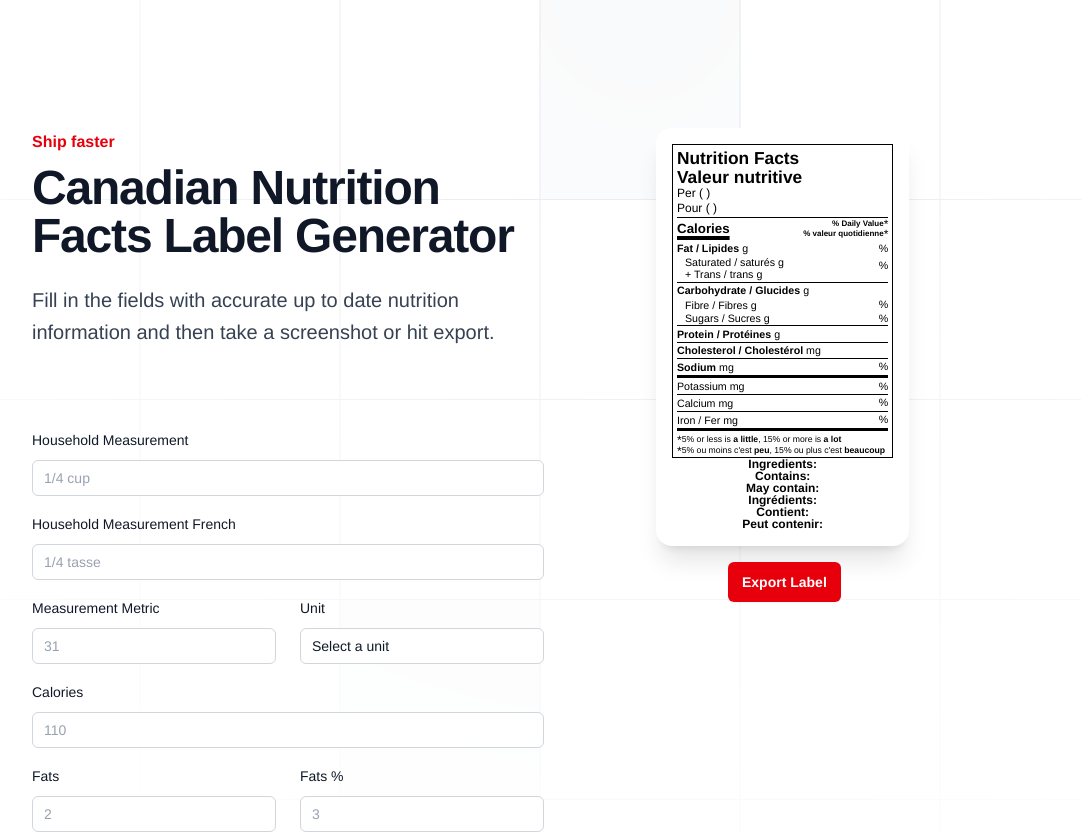
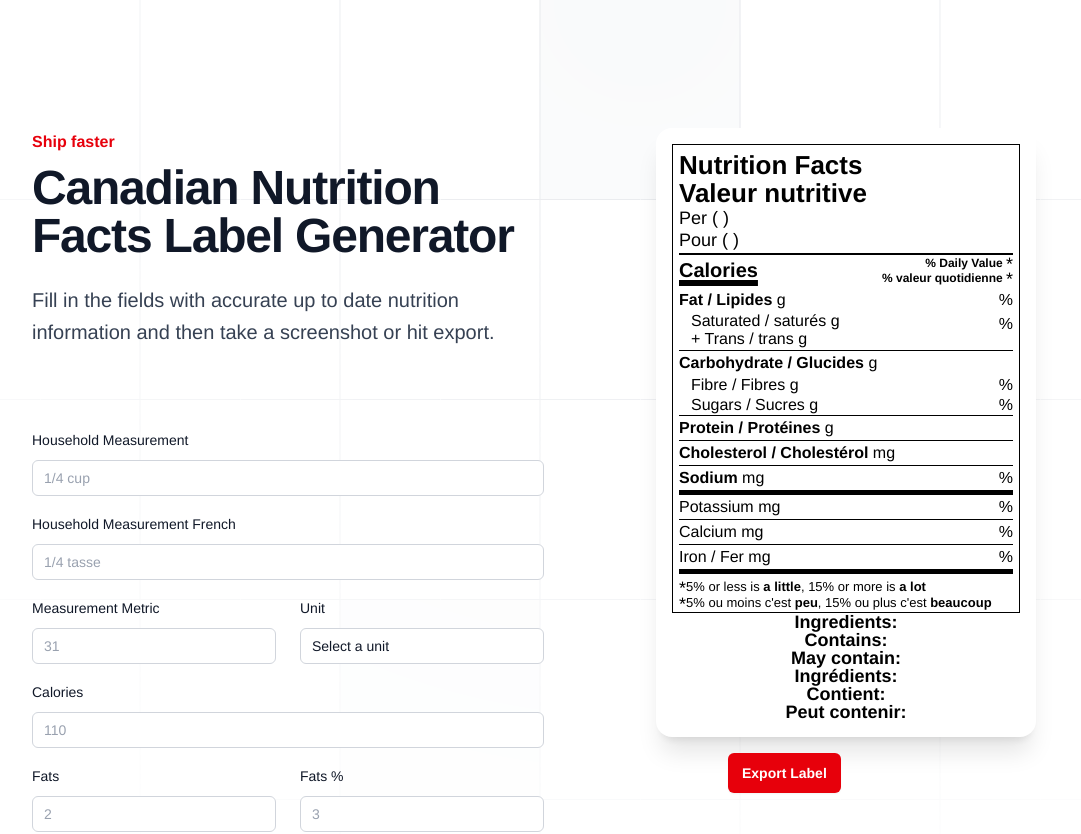
Before and after one commit to IsaiahPaget/freenutritionlabels, a Vue app: page / in a window 1280 px wide. Shown: the top 834 px of the page, without its empty margins (0-1081 px from the left). Built offline with nearby package versions, Linux system fonts and the light colour scheme.

Commit message:
making label larger

```diff
--- a/src/App.vue
+++ b/src/App.vue
@@ -92,138 +92,118 @@ const onDownload = async () => {
 						<h1 class="mt-2 text-4xl font-semibold tracking-tight text-pretty text-gray-900 sm:text-5xl">
 							Canadian Nutrition Facts Label Generator</h1>
 						<p class="mt-6 text-xl/8 text-gray-700">
-							Fill in the fields with accurate up to date nutrition information and then take a screenshot or hit export.
+							Fill in the fields with accurate up to date nutrition information and then take a screenshot
+							or hit export.
 						</p>
 					</div>
 				</div>
 			</div>
 			<div
 				class="-mt-12 -ml-12 p-12 lg:sticky lg:top-4 lg:col-start-2 lg:row-span-2 lg:row-start-1 lg:overflow-hidden">
-				<div id="nutritionlabel" class="w-[190pt] p-4 shadow-xl rounded-2xl bg-white">
-					<div class="border-[0.5pt] p-[3pt] leading-[10pt] text-[8pt]">
-						<h2 class="font-black text-[13pt] leading-[14pt]">Nutrition Facts</h2>
-						<h2 class="font-black text-[13pt] leading-[14pt]">Valeur nutritive</h2>
-						<p class="text-[9pt] leading-[11pt]">Per {{ measurement }} ({{ measurement_metric }} {{
+				<div id="nutritionlabel" class="w-[285pt] p-4 shadow-xl rounded-2xl bg-white">
+					<div class="border-[0.75pt] p-[4.5pt] leading-[15pt] text-[12pt]">
+						<h2 class="font-black text-[19.5pt] leading-[21pt]">Nutrition Facts</h2>
+						<h2 class="font-black text-[19.5pt] leading-[21pt]">Valeur nutritive</h2>
+						<p class="text-[13.5pt] leading-[16.5pt]">Per {{ measurement }} ({{ measurement_metric }} {{
 							measurement_unit }})</p>
-						<p class="text-[9pt] leading-[11pt]">Pour {{ measurement_fr }} ({{ measurement_metric }} {{
+						<p class="text-[13.5pt] leading-[16.5pt]">Pour {{ measurement_fr }} ({{ measurement_metric }} {{
 							measurement_unit }})</p>
-						<hr class="h-[1pt] bg-black border-0 my-[1px]" />
+						<hr class="h-[1.5pt] bg-black border-0 my-[1.5px]" />
 						<div class="flex justify-between">
 							<h3
-								class="font-black underline underline-offset-3 mb-[2px] [text-decoration-thickness:3pt] text-[10pt] leading-[14.5pt]">
-								Calories {{ calories }}</h3>
+								class="font-black underline underline-offset-3 mb-[3px] [text-decoration-thickness:4.5pt] text-[15pt] leading-[21.75pt]">
+								Calories {{ calories }}
+							</h3>
 							<div>
-								<p class="font-black text-[6pt] leading-[7pt] text-end">% Daily Value<span
-										class="font-normal text-[9pt] [vertical-align:-1.5pt]">*</span></p>
-								<p class="font-black text-[6pt] leading-[7pt] text-end">% valeur quotidienne<span
-										class="font-normal text-[9pt] [vertical-align:-1.5pt]">*</span></p>
+								<p class="font-black text-[9pt] leading-[10.5pt] text-end">% Daily Value
+									<span class="font-normal text-[13.5pt] [vertical-align:-2.25pt]">*</span>
+								</p>
+								<p class="font-black text-[9pt] leading-[10.5pt] text-end">% valeur quotidienne
+									<span class="font-normal text-[13.5pt] [vertical-align:-2.25pt]">*</span>
+								</p>
 							</div>
 						</div>
 						<div class="flex justify-between items-center">
-							<p class="font-black leading-[12pt]">Fat / Lipides <span class="font-normal">{{
-								fats }}
+							<p class="font-black leading-[18pt]">Fat / Lipides <span class="font-normal">{{ fats }}
 									g</span></p>
 							<p class="">{{ fats_percent }} %</p>
 						</div>
 						<div class="flex justify-between items-center relative">
-							<p class="leading-[9pt] [text-indent:6pt]">Saturated / saturés <span class="font-normal">{{
-								saturated }} g</span></p>
+							<p class="leading-[13.5pt] [text-indent:9pt]">Saturated / saturés <span
+									class="font-normal">{{ saturated }} g</span></p>
 							<p class="absolute right-0 -bottom-1">{{ saturated_percent }} %</p>
 						</div>
 						<div class="flex justify-between items-center">
-							<p class="leading-[9pt] [text-indent:6pt]">+ Trans / trans <span class="font-normal">{{
-								trans }} g</span></p>
+							<p class="leading-[13.5pt] [text-indent:9pt]">+ Trans / trans <span class="font-normal">{{
+									trans }} g</span></p>
 						</div>
-						<hr class="h-[0.5pt] bg-black border-0 mt-[1pt]" />
-						<div class="flex justify-between ">
-							<p class="font-black leading-[12pt]">Carbohydrate / Glucides <span class="font-normal">{{
-								carbs }} g</span></p>
+						<hr class="h-[0.75pt] bg-black border-0 mt-[1.5pt]" />
+						<div class="flex justify-between">
+							<p class="font-black leading-[18pt]">Carbohydrate / Glucides <span class="font-normal">{{
+									carbs }} g</span></p>
 						</div>
 						<div class="flex justify-between items-center">
-							<p class="leading-[9pt] [text-indent:6pt]">Fibre / Fibres <span class="font-normal">{{ fibre
-									}} g</span></p>
+							<p class="leading-[13.5pt] [text-indent:9pt]">Fibre / Fibres <span class="font-normal">{{
+									fibre }} g</span></p>
 							<p class="">{{ fibre_percent }} %</p>
 						</div>
 						<div class="flex justify-between items-center">
-							<p class="leading-[9pt] [text-indent:6pt]">Sugars / Sucres <span class="font-normal">{{
-								sugar }} g</span></p>
+							<p class="leading-[13.5pt] [text-indent:9pt]">Sugars / Sucres <span class="font-normal">{{
+									sugar }} g</span></p>
 							<p class="">{{ sugar_percent }} %</p>
 						</div>
-						<hr class="h-[0.5pt] bg-black border-0" />
-						<div class="flex justify-between ">
-							<p class="font-black leading-[12pt]">Protein / Protéines <span class="font-normal">{{
-								protein }}
-									g</span></p>
+						<hr class="h-[0.75pt] bg-black border-0" />
+						<div class="flex justify-between">
+							<p class="font-black leading-[18pt]">Protein / Protéines <span class="font-normal">{{
+									protein }} g</span></p>
 						</div>
-						<hr class="h-[0.5pt] bg-black border-0" />
-						<div class="flex justify-between ">
-							<p class="font-black leading-[12pt]">Cholesterol / Cholestérol <span class="font-normal">{{
-								cholesterol }} mg</span></p>
+						<hr class="h-[0.75pt] bg-black border-0" />
+						<div class="flex justify-between">
+							<p class="font-black leading-[18pt]">Cholesterol / Cholestérol <span class="font-normal">{{
+									cholesterol }} mg</span></p>
 						</div>
-						<hr class="h-[0.5pt] bg-black border-0" />
+						<hr class="h-[0.75pt] bg-black border-0" />
 						<div class="flex justify-between items-center">
-							<p class="font-black leading-[12pt]">Sodium <span class="font-normal">{{ sodium }}
-									mg</span></p>
+							<p class="font-black leading-[18pt]">Sodium <span class="font-normal">{{ sodium }} mg</span>
+							</p>
 							<p class="">{{ sodium_percent }} %</p>
 						</div>
-						<hr class="h-[2.5pt] bg-black border-0" />
+						<hr class="h-[3.75pt] bg-black border-0" />
 						<div class="flex justify-between items-center">
-							<p class="leading-[12pt]">Potassium <span class="font-normal">{{ potassium }} mg</span>
-							</p>
+							<p class="leading-[18pt]">Potassium <span class="font-normal">{{ potassium }} mg</span></p>
 							<p class="">{{ potassium_percent }} %</p>
 						</div>
-						<hr class="h-[0.5pt] bg-black border-0" />
+						<hr class="h-[0.75pt] bg-black border-0" />
 						<div class="flex justify-between items-center">
-							<p class="leading-[12pt]">Calcium <span class="font-normal">{{ calcium }} mg</span></p>
+							<p class="leading-[18pt]">Calcium <span class="font-normal">{{ calcium }} mg</span></p>
 							<p class="">{{ calcium_percent }} %</p>
 						</div>
-						<hr class="h-[0.5pt] bg-black border-0" />
+						<hr class="h-[0.75pt] bg-black border-0" />
 						<div class="flex justify-between items-center">
-							<p class="leading-[12pt]">Iron / Fer <span class="font-normal">{{ iron }} mg</span>
-							</p>
+							<p class="leading-[18pt]">Iron / Fer <span class="font-normal">{{ iron }} mg</span></p>
 							<p class="">{{ iron_percent }} %</p>
 						</div>
-						<hr class="h-[2.5pt] bg-black border-0" />
+						<hr class="h-[3.75pt] bg-black border-0" />
 						<div class="">
-							<p class="text-[6.5pt] leading-[13pt]"><span
-									class="font-normal text-[9pt] [vertical-align:-1.5pt]">*</span>5% or less is
-								<strong>a
-									little</strong>, 15% or more is <strong>a lot</strong>
+							<p class="text-[9.75pt] leading-[19.5pt]">
+								<span class="font-normal text-[13.5pt] [vertical-align:-2.25pt]">*</span>5% or less is
+								<strong>a little</strong>,
+								15% or more is <strong>a lot</strong>
 							</p>
-							<p class="text-[6.5pt] leading-[2pt]"><span
-									class="font-normal text-[9pt] [vertical-align:-1.5pt]">*</span>5% ou moins c'est
-								<strong>peu</strong>, 15% ou plus c'est <strong>beaucoup</strong>
+							<p class="text-[9.75pt] leading-[3pt]">
+								<span class="font-normal text-[13.5pt] [vertical-align:-2.25pt]">*</span>5% ou moins
+								c'est <strong>peu</strong>,
+								15% ou plus c'est <strong>beaucoup</strong>
 							</p>
 						</div>
 					</div>
-					<div class="text-[9pt] leading-[9pt] text-center">
-						<p>
-							<strong>Ingredients: </strong>
-							{{ ingredients }}
-						</p>
-						<p>
-							<strong>Contains: </strong>
-
-							{{ contains }}
-						</p>
-						<p>
-							<strong>May contain: </strong>
-							{{ may_contain }}
-
-						</p>
-						<p>
-							<strong>Ingrédients: </strong>
-							{{ ingredients_fr }}
-						</p>
-						<p>
-							<strong>Contient: </strong>
-
-							{{ contains_fr }}
-						</p>
-						<p>
-							<strong>Peut contenir: </strong>
-							{{ may_contain_fr }}
-						</p>
+					<div class="text-[13.5pt] leading-[13.5pt] text-center">
+						<p><strong>Ingredients: </strong>{{ ingredients }}</p>
+						<p><strong>Contains: </strong>{{ contains }}</p>
+						<p><strong>May contain: </strong>{{ may_contain }}</p>
+						<p><strong>Ingrédients: </strong>{{ ingredients_fr }}</p>
+						<p><strong>Contient: </strong>{{ contains_fr }}</p>
+						<p><strong>Peut contenir: </strong>{{ may_contain_fr }}</p>
 					</div>
 				</div>
 				<button @click="onDownload"
@@ -325,7 +305,8 @@ const onDownload = async () => {
 							</div>
 							<div class="sm:col-span-2">
 								<label for="saturated_percent"
-									class="block text-sm/6 font-medium text-gray-900">Saturated + Trans %</label>
+									class="block text-sm/6 font-medium text-gray-900">Saturated +
+									Trans %</label>
 								<div class="mt-2">
 									<input v-model="saturated_percent" name="saturated_percent" id="saturated_percent"
 										rows="3" placeholder="5"
@@ -483,7 +464,8 @@ const onDownload = async () => {
 							</div>
 							<div class="col-span-full">
 								<label for="ingredients_fr"
-									class="block text-sm/6 font-medium text-gray-900">Ingredients French</label>
+									class="block text-sm/6 font-medium text-gray-900">Ingredients
+									French</label>
 								<div class="mt-2">
 									<textarea v-model="ingredients_fr" name="ingredients_fr" id="ingredients_fr"
 										rows="3" placeholder="wheat flour, sugar, eggs"
```
